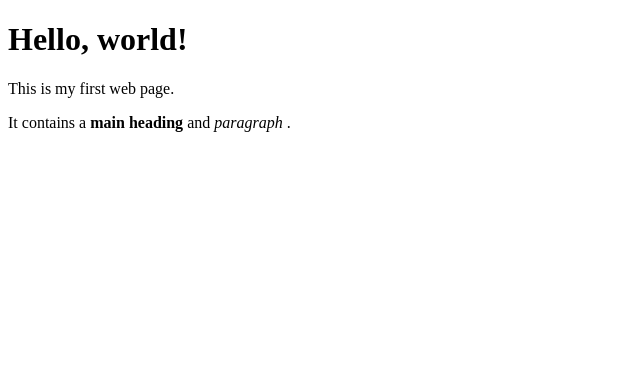
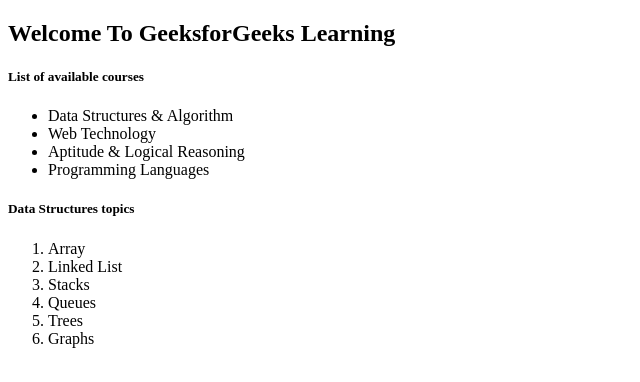
Before and after one commit to tanvipatil-19/tanvi.github.io, a plain HTML site: page head.html in a window 1280 px wide. Shown: the whole page, without its empty margins (0-640 px from the left). Drawn offline with Linux system fonts and the light colour scheme.

Commit message:
Update head.html

```diff
--- a/head.html
+++ b/head.html
@@ -1,13 +1,31 @@
+
 <!DOCTYPE html>
-<html>
-    <head>
-        <title>My web page</title>
-    </head>
-    <body>
-        <h1>Hello, world!</h1>
-        <p>This is my first web page.</p>
-        <p>It contains a
-             <strong>main heading</strong> and <em> paragraph </em>.
-        </p>
-    </body>
+<html lang="en">
+<head>
+    <meta charset="UTF-8">
+    <meta name="viewport"
+          content="width=device-width, initial-scale=1.0">
+    <title>HTML</title>
+</head>
+<body>
+    <h2>Welcome To GeeksforGeeks Learning</h2>
+    <h5>List of available courses</h5>
+    <ul>
+        <li>Data Structures & Algorithm</li>
+        <li>Web Technology</li>
+        <li>Aptitude & Logical Reasoning</li>
+        <li>Programming Languages</li>
+    </ul>
+
+    <h5>Data Structures topics</h5>
+    <ol>
+        <li>Array</li>
+        <li>Linked List</li>
+        <li>Stacks</li>
+        <li>Queues</li>
+        <li>Trees</li>
+        <li>Graphs</li>
+    </ol>
+</body>
+
 </html>
```
